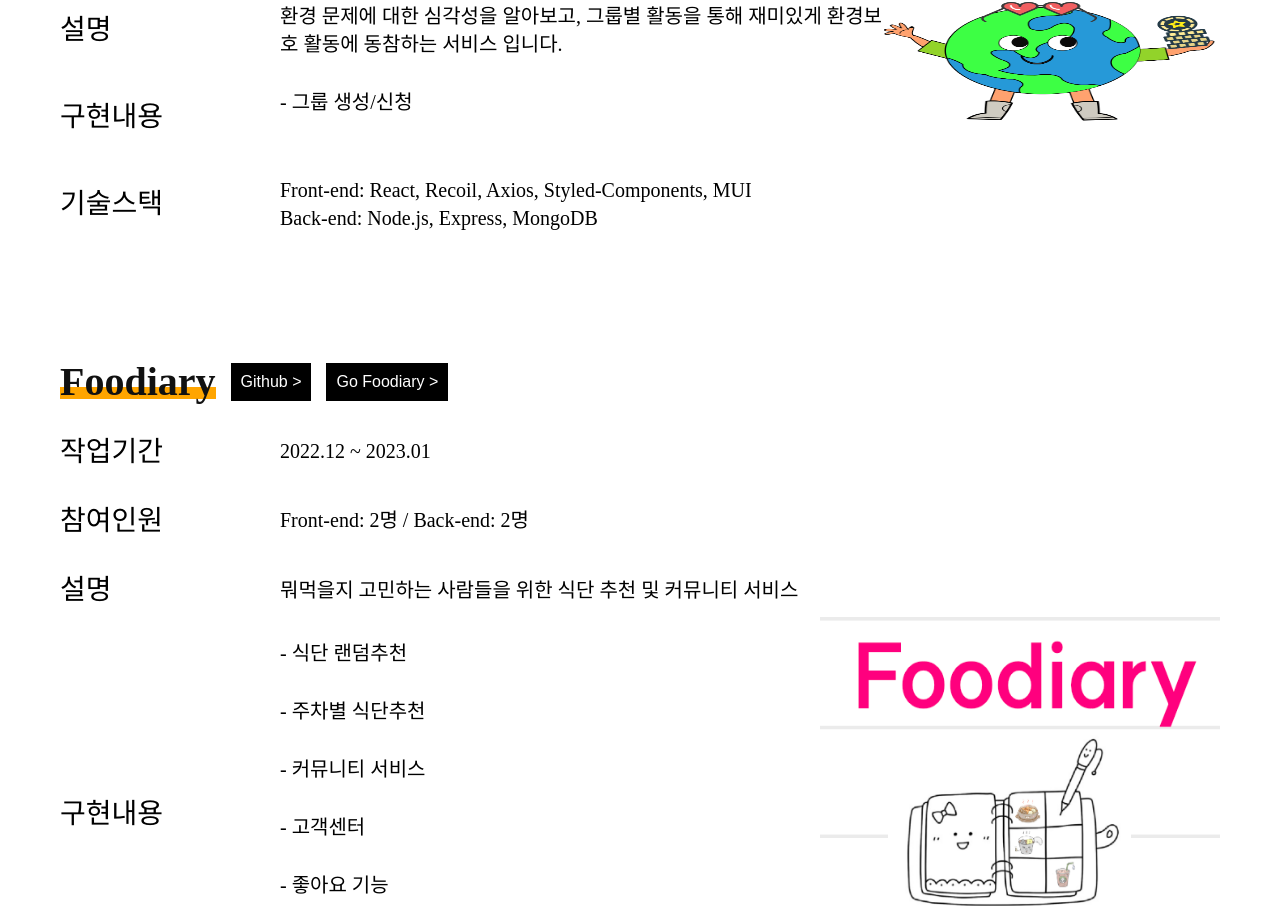
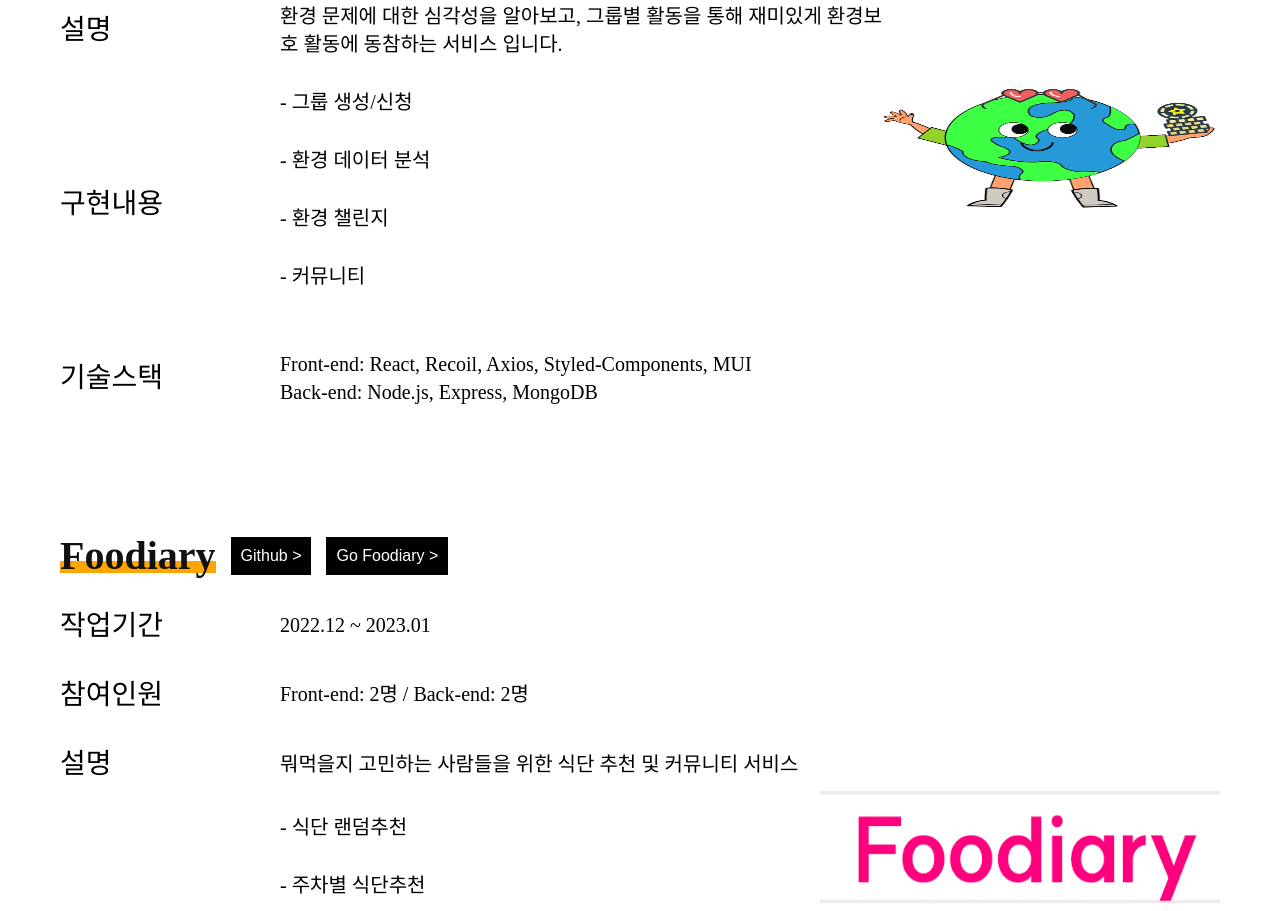
Before and after one commit to JeongTaekCho/Resume, a Next.js app: page /Resume/resume in a window 1280 px wide. Shown: the part 2271-3182 px from the top of the page. Built offline with nearby package versions, Linux system fonts and the light colour scheme; a web font is replaced by a local one.

Commit message:
프로젝트 내용 수정

```diff
--- a/src/app/resume/page.jsx
+++ b/src/app/resume/page.jsx
@@ -148,6 +148,15 @@
                   <ul>
                     <li>
                       <span>- 그룹 생성/신청</span>
+                    </li>
+                    <li>
+                      <span>- 환경 데이터 분석</span>
+                    </li>
+                    <li>
+                      <span>- 환경 챌린지</span>
+                    </li>
+                    <li>
+                      <span>- 커뮤니티</span>
                     </li>
                   </ul>
                 </li>
```
